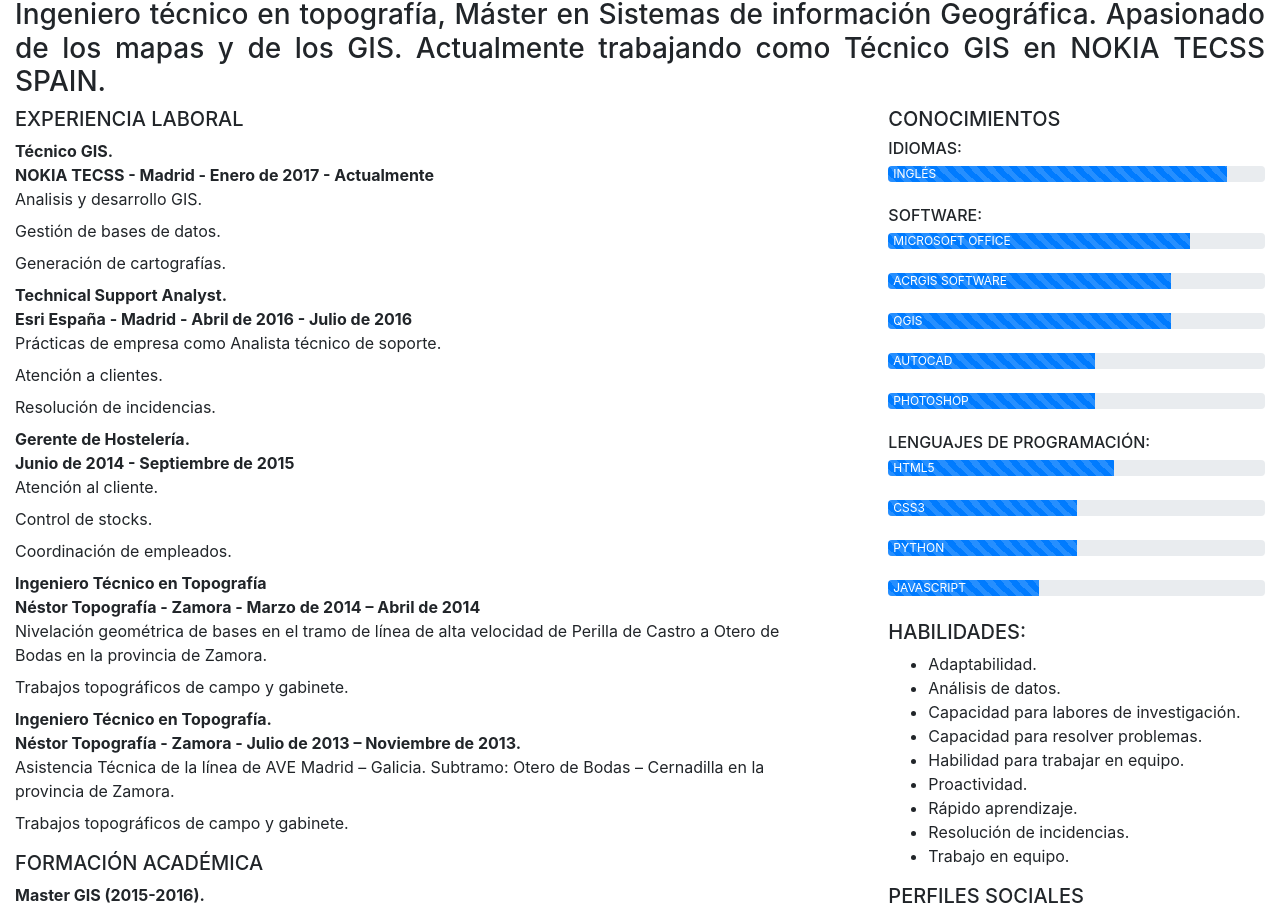
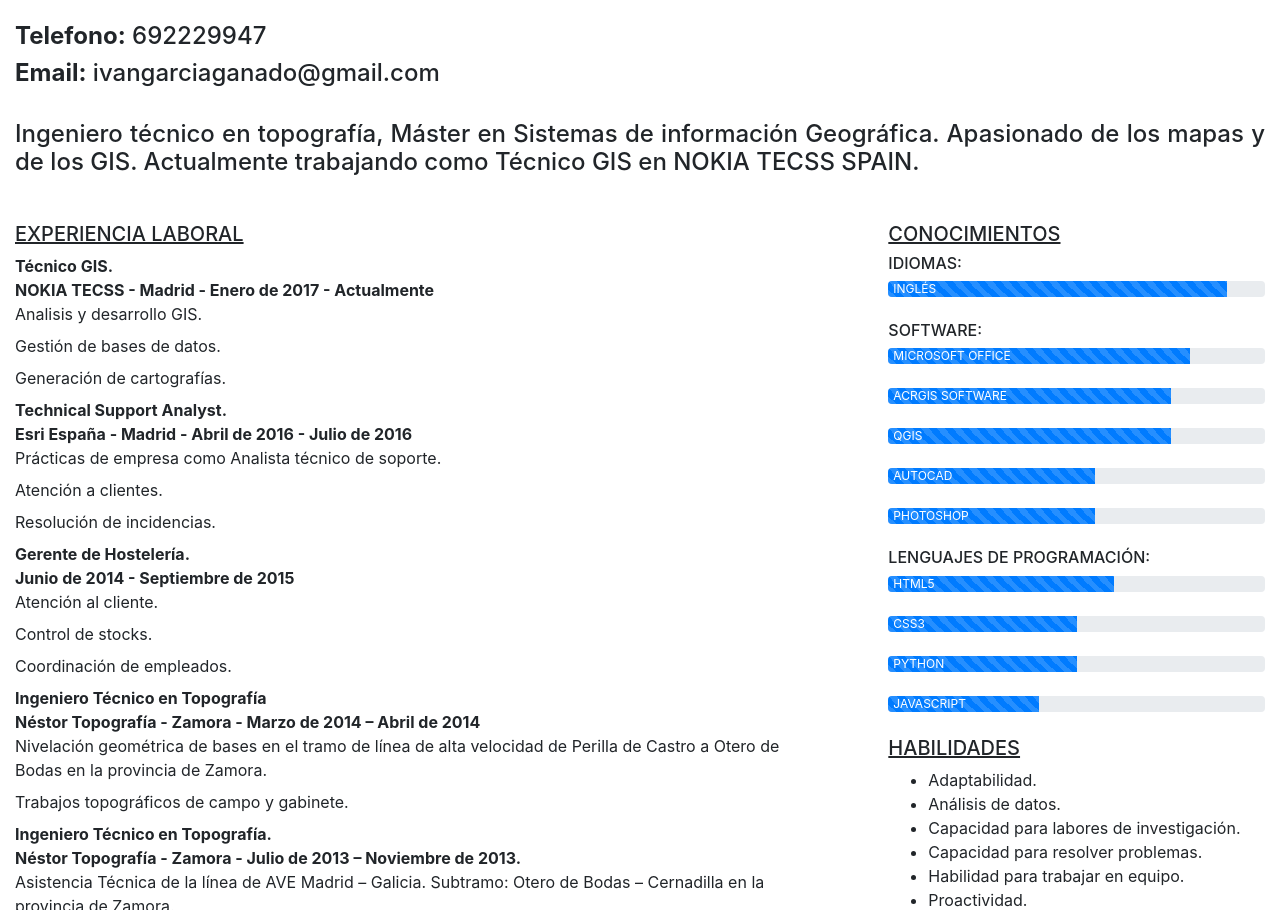
Before and after one commit to IvanGargan/Bootstrap_CV, a plain HTML site: page index.html in a window 1280 px wide. Shown: the part 58-968 px from the top of the page. Drawn offline with nearby package versions, Linux system fonts and the light colour scheme.

Commit message:
Updated.

```diff
--- a/index.html
+++ b/index.html
@@ -26,8 +26,12 @@
           <br>
           <a href="downloads/ivan_garcia.pdf" download="ivan_garcia_CV"><strong>Descargar Versión PDF</strong></a>
         </p>   -->
-
-  	    <H3 align="justify">Ingeniero técnico en topografía, Máster en Sistemas de información Geográfica. Apasionado de los mapas y de los GIS. Actualmente trabajando como Técnico GIS en NOKIA TECSS SPAIN.<H3>
+        <br>
+        <h4><b>Telefono:</b> 692229947</h4>
+        <h4><b>Email:</b> ivangarciaganado@gmail.com</h4>
+  	    <br>
+        <h4 align="justify">Ingeniero técnico en topografía, Máster en Sistemas de información Geográfica. Apasionado de los mapas y de los GIS. Actualmente trabajando como Técnico GIS en NOKIA TECSS SPAIN.<h4>
+        <br>
     </div>
   </div> <!-- CIERRE CABECERO -->
 </div>
@@ -38,7 +42,7 @@
   <div class="col-sm-8" id = LeftColumn style="background-color:;">
     <div class="container-fluid">
 
-      <h5>EXPERIENCIA LABORAL</h5>
+      <h5><ins>EXPERIENCIA LABORAL</ins></h5>
         <dl>
           <dt>Técnico GIS.</dt>
           <dt>NOKIA TECSS - Madrid - Enero de 2017 - Actualmente</dt>
@@ -74,7 +78,7 @@
           <dd>Trabajos topográficos de campo y gabinete.</dd>
         </dl>
 
-      <h5>FORMACIÓN ACADÉMICA</h5>
+      <h5><ins>FORMACIÓN ACADÉMICA</ins></h5>
       <dl>
         <dt>Master GIS (2015-2016).</dt>
         <dd>ESRI España (Madrid).</dd>
@@ -84,7 +88,7 @@
         <dd>Escuela Politécnica Superior de Ávila (Universidad de Salamanca).</dd>
       </dl>
 
-      <h5>OTRA FORMACIÓN</h5>
+      <h5><ins>OTRA FORMACIÓN</ins></h5>
         <dl>
           <dd>TOEIC® Test. Puntuación de 960, equivalente a Nivel C1.</dd>
           <dd>Curso de experto en Dibujo Técnico con AutoCad (250 horas - 2015).</dd>
@@ -97,7 +101,7 @@
   <!-- COLUMNA DERECHA -->
   <div class="col-sm-4" id = RightColumn style="background-color:;">
   	<div class="container-fluid">
-		  <h5>CONOCIMIENTOS</h5>
+		  <h5><ins>CONOCIMIENTOS</ins></h5>
       <h6>IDIOMAS:</h6>
 		  <div class="progress">
 		    <div class="progress-bar progress-bar-striped" style="width:90%"><span>INGLÉS</span></div>
@@ -144,7 +148,7 @@
     </div> <!-- CIERRE BARRAS -->
     <div class="container">
 
-    <h5>HABILIDADES:</h5>
+    <h5><ins>HABILIDADES</ins></h5>
       <ul>
           <li>Adaptabilidad.</li>
           <li>Análisis de datos.</li>
@@ -158,7 +162,7 @@
       </ul>
     </div> <!-- CIERRE HABILIDADES -->
     <div class="container-fluid">
-      <h5>PERFILES SOCIALES</h5>
+      <h5><ins>PERFILES SOCIALES</ins></h5>
       <a href="https://es.linkedin.com/in/ivan-garcia">
       <img src="images/linkedin.png" alt="HTML tutorial" style=" width:64px; height:64px; border:0;">
       <a href="https://twitter.com/IvanGargan">
```
